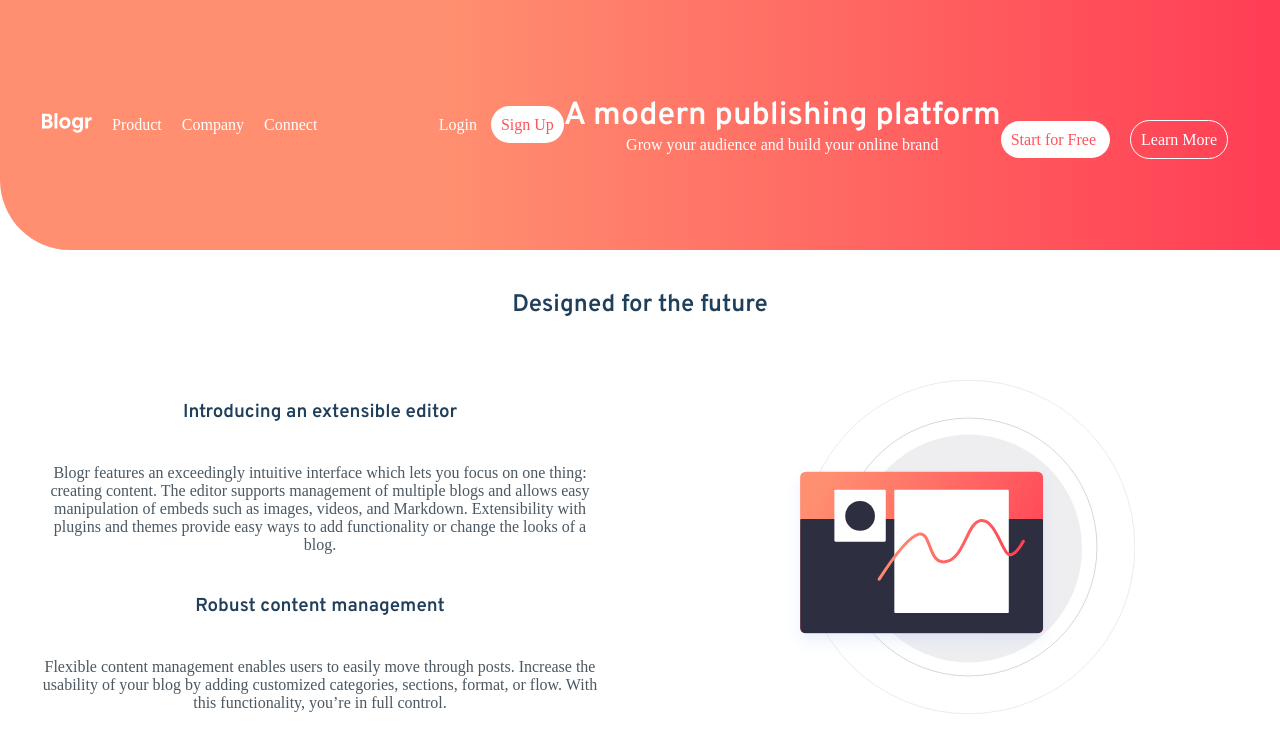
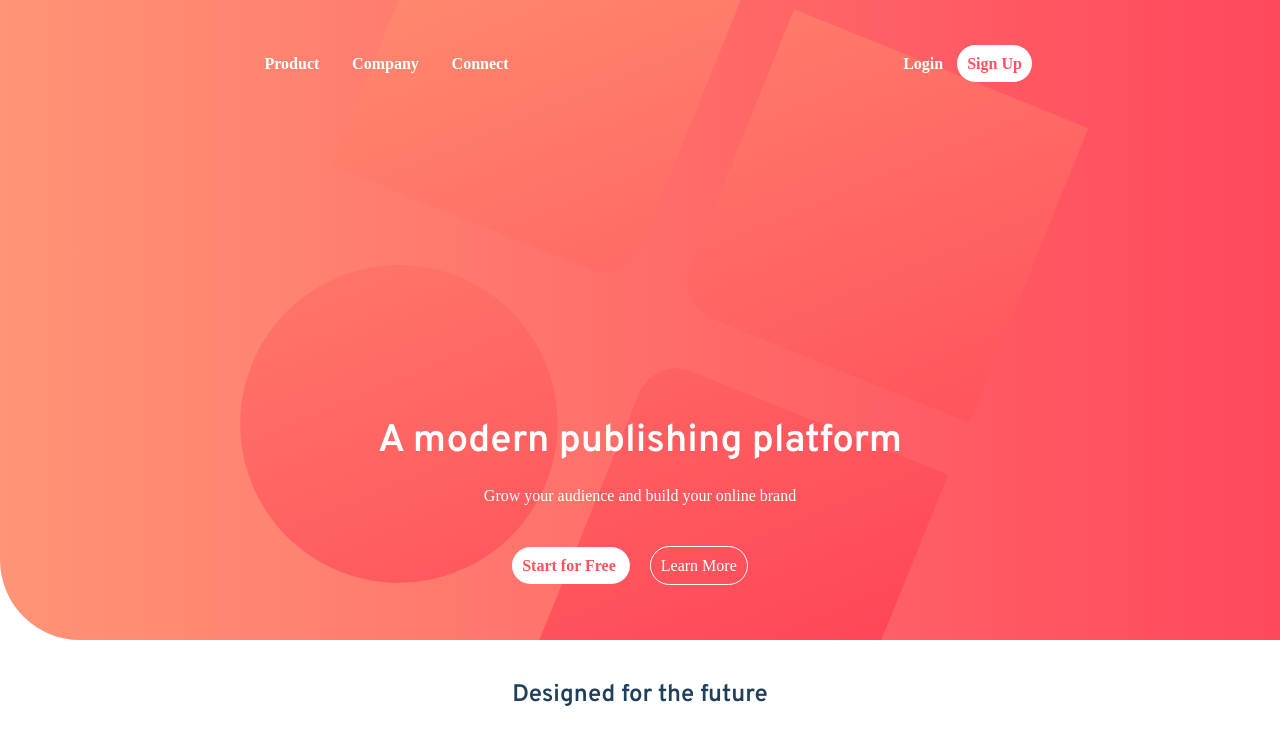
Before and after one commit to victor-cody/blogr-landing-page-main, a plain HTML site: page index.html in a window 1280 px wide. Shown: the top 750 px of the page. Drawn offline with Linux system fonts and the light colour scheme.

Commit message:
fixed intro image but it's styles affected the drop-downs :(

```diff
--- a/index.html
+++ b/index.html
@@ -1,8 +1,10 @@
 <!DOCTYPE html>
 <html lang="en">
+
   <head>
     <meta charset="UTF-8">
-  <meta name="viewport" content="width=device-width, initial-scale=1.0"> <!-- displays site properly based on user's device -->
+    <meta name="viewport" content="width=device-width, initial-scale=1.0">
+    <!-- displays site properly based on user's device -->
 
     <link rel="icon" type="image/png" sizes="32x32" href="./images/favicon-32x32.png">
     <link rel="stylesheet" href="style.css">
@@ -10,21 +12,32 @@
 
     <!-- Feel free to remove these styles or customise in your own stylesheet 👍 -->
     <style>
-    .attribution { font-size: 11px; text-align: center; }
-    .attribution a { color: hsl(228, 45%, 44%); }
+      .attribution {
+        font-size: 11px;
+        text-align: center;
+      }
+
+      .attribution a {
+        color: hsl(228, 45%, 44%);
+      }
     </style>
   </head>
+
   <body>
+    <header>
       <div class="cta">
-    <div class="nav-bar">
-      <div class="logo"><img src="images/logo.svg" alt="logo" id="logo"></div>
+
+          <!-- <img src="images/bg-pattern-intro.svg" alt="" /> -->
+
+        <nav class="nav-bar">
+          <div class="nav">
             <div class="dropdown">
               <div class="dropbtn">Product</div>
               <div class="dropdown-content">
                 <a href="" class="content"> Overview </a>
-  <a href="" class="content">   Pricing </a>
-  <a href="" class="content">  Marketplace</a>
-  <a href="" class="content">  Features</a>
+                <a href="" class="content"> Pricing </a>
+                <a href="" class="content"> Marketplace</a>
+                <a href="" class="content"> Features</a>
                 <a href="" class="content"> Integrations</a>
               </div>
             </div>
@@ -50,29 +63,39 @@
               </div>
             </div>
             <div class="grow"> </div>
-  <div>
+          </div>
+
+          <div class="cta-buttons">
 
             <a href="" class="btn3"> Login</a>
             <a href="" class="btn1"> Sign Up</a>
           </div>
-<div>
+
+        </nav>
+
+        <div class="content">
             <h1>A modern publishing platform</h1>
- <span>Grow your audience and build your online brand</span>
-</div>
+            <p>Grow your audience and build your online brand</p>
           <div class="cta-btn">
             <a href="" class="btn1"> Start for Free </a>
             <a href="" class="btn2">Learn More </a>
           </div>
         </div>
+        <!-- </div> -->
+      </div>
+    </header>
       <div class="explanation">
 
         <h2 id="future"> Designed for the future</h2>
         <div class="explanation-grid">
           <div class="column-1">
             <h3> Introducing an extensible editor</h3>
-  <p>Blogr features an exceedingly intuitive interface which lets you focus on one thing: creating content.
-  The editor supports management of multiple blogs and allows easy manipulation of embeds such as images,
-  videos, and Markdown. Extensibility with plugins and themes provide easy ways to add functionality or
+            <p>Blogr features an exceedingly intuitive interface which lets you focus on one thing:
+              creating content.
+              The editor supports management of multiple blogs and allows easy manipulation of
+              embeds such as images,
+              videos, and Markdown. Extensibility with plugins and themes provide easy ways to add
+              functionality or
               change the looks of a blog.
             </p>
 
@@ -80,8 +103,10 @@
             <h3> Robust content management</h3>
             <p>
 
-  Flexible content management enables users to easily move through posts. Increase the usability of your blog
-  by adding customized categories, sections, format, or flow. With this functionality, you’re in full control.
+              Flexible content management enables users to easily move through posts. Increase the
+              usability of your blog
+              by adding customized categories, sections, format, or flow. With this functionality,
+              you’re in full control.
             </p>
           </div>
           <div class="column-2"><img src="images/illustration-editor-desktop.svg" alt=""></div>
@@ -91,13 +116,15 @@
       <div class="infrastructure">
         <div class="infrastructure-grid">
           <div class="column-1">
-        <img src="images/illustration-phones.svg"
-         alt="phone illustration-phones" id="illustration">
+            <img src="images/illustration-phones.svg" alt="phone illustration-phones"
+              id="illustration">
           </div>
           <div class="column-2">
             <h2 class="white"> State of the Art Infrastructure</h2>
-  With reliability and speed in mind, worldwide data centers provide the backbone for ultra-fast connectivity.
-  This ensures your site will load instantly, no matter where your readers are, keeping your site competitive.
+            With reliability and speed in mind, worldwide data centers provide the backbone for
+            ultra-fast connectivity.
+            This ensures your site will load instantly, no matter where your readers are, keeping
+            your site competitive.
           </div>
         </div>
       </div>
@@ -109,15 +136,19 @@
           <div class="column-2">
             <h3> Free, open, simple </h3>
             <p>
-  Blogr is a free and open source application backed by a large community of helpful developers. It supports
-  features such as code syntax highlighting, RSS feeds, social media integration, third-party commenting tools,
-  and works seamlessly with Google Analytics. The architecture is clean and is relatively easy to learn.
+              Blogr is a free and open source application backed by a large community of helpful
+              developers. It supports
+              features such as code syntax highlighting, RSS feeds, social media integration,
+              third-party commenting tools,
+              and works seamlessly with Google Analytics. The architecture is clean and is
+              relatively easy to learn.
             </p>
 
 
             <h3>Powerful tooling</h3>
             <p>
-  Batteries included. We built a simple and straightforward CLI tool that makes customization and deployment a breeze, but
+              Batteries included. We built a simple and straightforward CLI tool that makes
+              customization and deployment a breeze, but
               capable of producing even the most complicated sites.
             </p>
           </div>
@@ -154,9 +185,11 @@
       </div>
 
       <div class="attribution">
-    Challenge by <a href="https://www.frontendmentor.io?ref=challenge" target="_blank">Frontend Mentor</a>.
+        Challenge by <a href="https://www.frontendmentor.io?ref=challenge" target="_blank">Frontend
+          Mentor</a>.
         Coded by <a href="#">Your Name Here</a>.
       </div>
     </div>
   </body>
+
 </html>
--- a/style.css
+++ b/style.css
@@ -9,31 +9,90 @@ body{
     font-family: 'Ubuntu', ;
     ;
 }
+
+header {
+    width: 100vw;
+    height: 80vh;
+    min-height: 80vh;
+    background: linear-gradient(to left, hsla(353, 100%, 62%, 0.945), hsla(13, 100%, 72%, 0.959) );
+    overflow: hidden;
+    position: relative;
+    border-radius: 0px 0px 0px 80px;
+    }
+
 .cta{
-
+    background-image: url(images/bg-pattern-intro.svg);
     text-align: center;
     color: hsl(0, 0%, 100%);
-    height: 200px;
-    background-image: url("images/bg-pattern-intro.svg");
-    background: linear-gradient(90deg, rgba(255,143,112,1) 35%,
-    rgba(255,61,84,1) 100%);
-    background-blend-mode: multiply;
-    border-radius: 0px 0px 0px 70px;
-    height: 250px;
+      width: 100%;
+      height: 100%;
+      background-size: cover;
+      background-position: right center;
+      background-repeat: no-repeat;
+      transition: all 0.5s ease-in-out;
+      position: relative;
+      overflow: hidden;
+}
+
+
+.cta img {
+    width: 100vw;
+    min-width: 100vw;
+    min-height: 100%;
+    background-position: center;
+    background-repeat: no-repeat;
+    background-size: cover;
+    z-index: -2;
+}
+
+.cta .content {
+    display: flex;
+    justify-content: space-around;
+    align-items: center;
+    flex-flow: column nowrap;
+    position: absolute;
+    bottom: 10%;
+    left: 50%;
+    min-width: 12rem;
+    min-height: 10rem;
+     text-align: center;
+     transform: translate(-50%, 0%);
+    /* min-width: 100vw; */
+    /* height: 100vh; */
+}
+
+.cta .content h1 {
+    font-size: 2.4rem;
 }
 
 .nav-bar{
+    position: absolute;
+    top: 5%;
+    left: 5%;
+     width: 90%;
+     margin: 0 auto;
+     display: -webkit-flex;
+     display: flex;
+     flex-flow: row nowrap;
+     justify-content: space-around;
+     align-items: center;
+     /* align-items: center; */
+    height: 4rem;
+    font-weight: 700;
+
+}
+
+.nav-bar .nav {
+    height: 100%;
+    display: -webkit-flex;
     display: flex;
-    justify-content: space-between;
+    flex-flow: row nowrap;
+    justify-content: space-around;
     align-items: center;
-    width: 100%;
-    padding-left: 2em;
-    padding-right: 2em;
-    height: 250px;
-
 }
 .dropbtn{
     padding: 10px;
+    margin: .4rem;
 }
 .grow{
     flex-grow: 2;
@@ -45,7 +104,7 @@ body{
     position: absolute;
     background-color: #f1f1f1;
     min-width: 160px;
-    box-shadow: 0px 8px 16px 0px rgba(0,0,0,0.2);
+    /* box-shadow: 0px 8px 16px 0px rgba(0,0,0,0.2); */
     z-index: 1;
   }
   .dropdown:hover .dropbtn{
@@ -55,7 +114,7 @@ body{
   .dropdown:hover .dropdown-content {display: block;}
   .dropdown-content a {
     color: black;
-    padding: 12px 16px;
+    padding: 8px 16px;
     text-decoration: none;
     display: block;
     background-color: white;
@@ -143,6 +202,7 @@ body{
       padding: 10px;
       background-color: white;
       color: hsl(356, 100%, 66%);
+      font-weight: 700;
       border-radius: 20px;
   }
 
```
Lines whose indentation alone changed are shown as unchanged.
